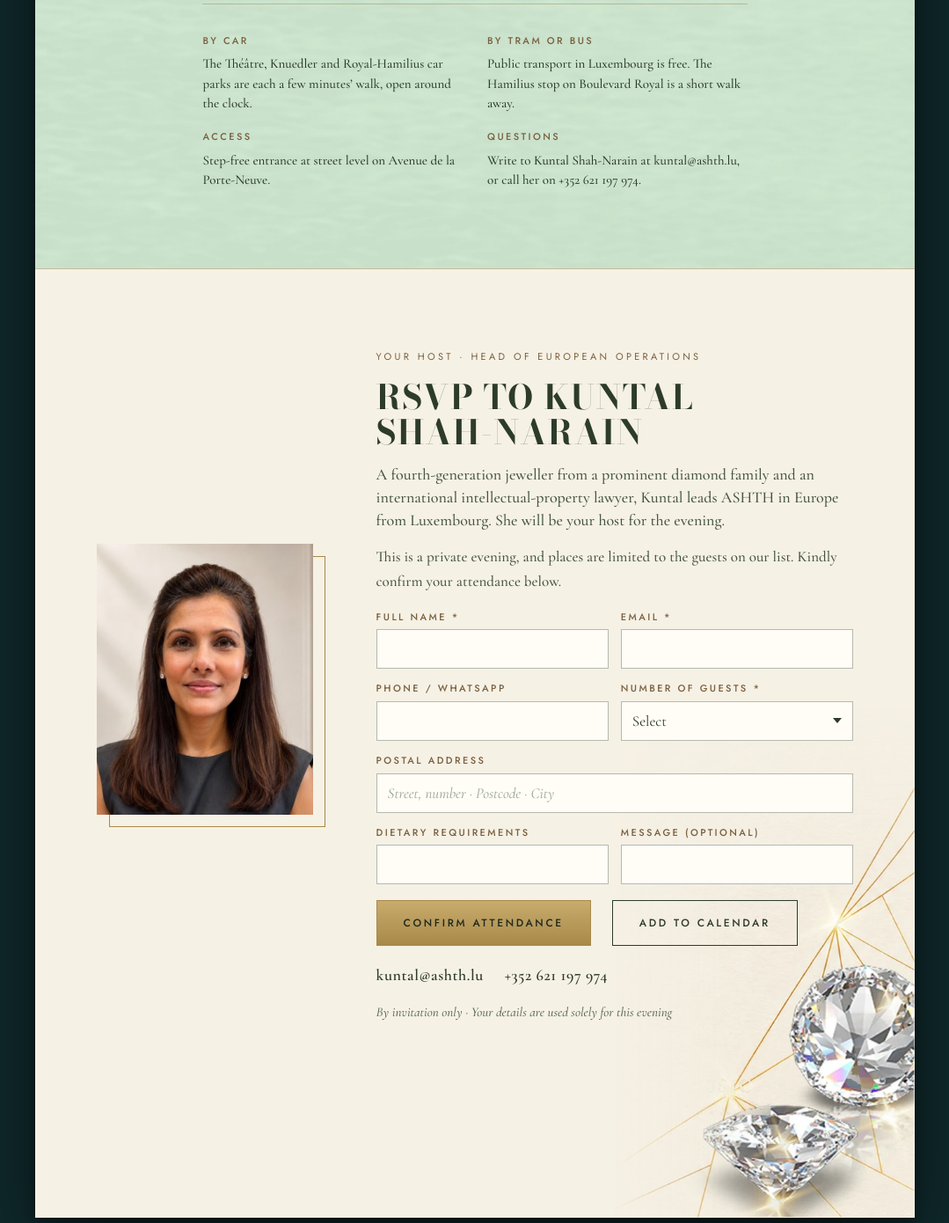
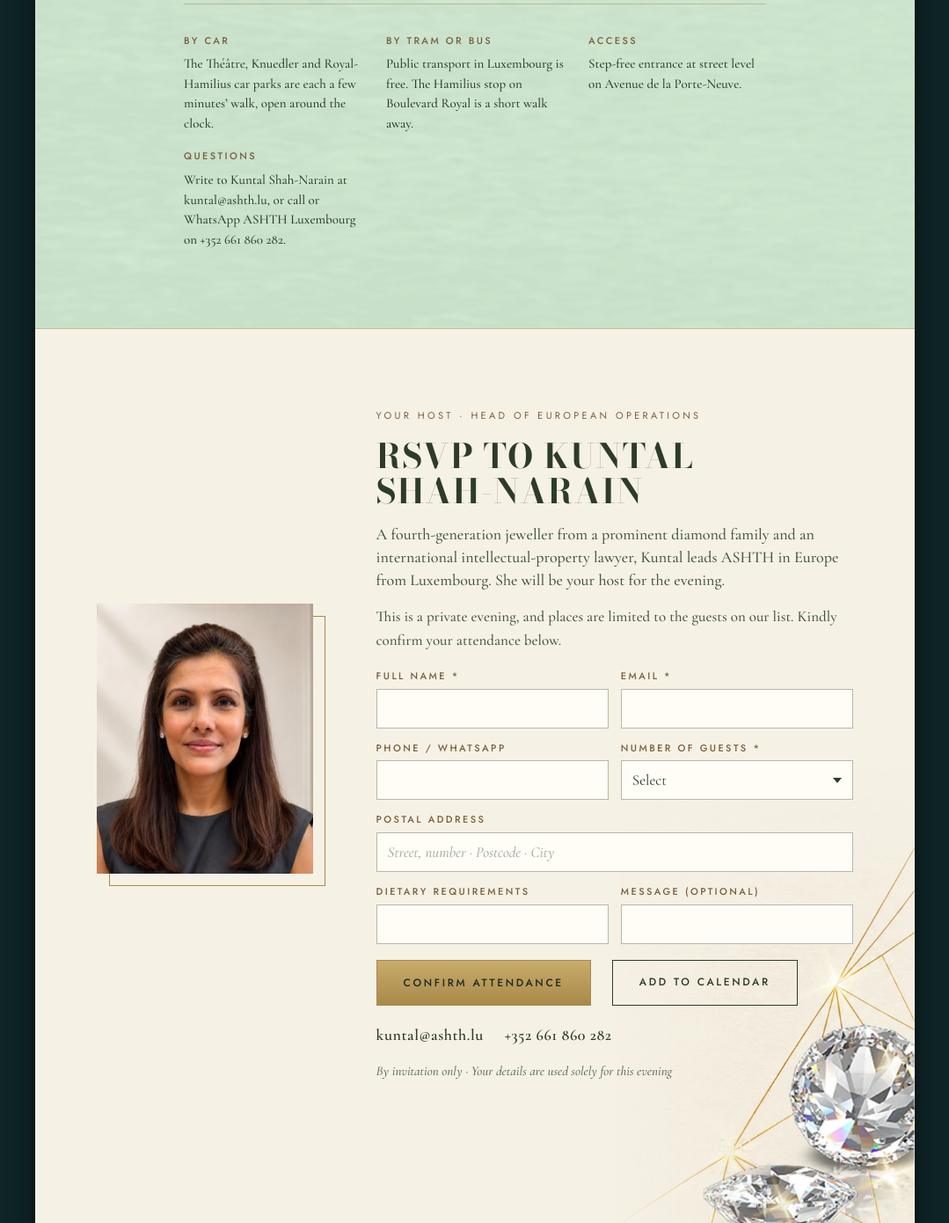
Before and after one commit to benzenoe/ashth.eu, a plain HTML site: page index.html in a window 1280 px wide. Shown: the part 2450-3840 px from the top of the page at 88% size, without its empty margins (100-1179 px from the left). Drawn offline with nearby package versions, Linux system fonts and the light colour scheme.

Commit message:
Contact: new ASHTH Luxembourg WhatsApp Business number +352 661 860 282 (tel, WhatsApp buttons, Questions line)
Co-Authored-By: Claude Opus 5.5 <noreply@anthropic.com>

```diff
--- a/index.html
+++ b/index.html
@@ -419,7 +419,7 @@ details.cal>summary::-webkit-details-marker{display:none}
         <div class="item"><b>By car</b><p>The Théâtre, Knuedler and Royal-Hamilius car parks are each a few minutes’ walk, open around the clock.</p></div>
         <div class="item"><b>By tram or bus</b><p>Public transport in Luxembourg is free. The Hamilius stop on Boulevard Royal is a short walk away.</p></div>
         <div class="item"><b>Access</b><p>Step-free entrance at street level on Avenue de la Porte-Neuve.</p></div>
-        <div class="item"><b>Questions</b><p>Write to Kuntal Shah-Narain at kuntal@ashth.lu, or call her on +352 621 197 974.</p></div>
+        <div class="item"><b>Questions</b><p>Write to Kuntal Shah-Narain at kuntal@ashth.lu, or call or WhatsApp ASHTH Luxembourg on +352 661 860 282.</p></div>
       </div>
     </div>
   </section>
@@ -464,7 +464,7 @@ details.cal>summary::-webkit-details-marker{display:none}
         </div>
         <div class="rsvp">
           <span class="contact">kuntal@ashth.lu</span>
-          <a class="contact" href="tel:+352621197974">+352 621 197 974</a>
+          <a class="contact" href="tel:+352661860282">+352 661 860 282</a>
         </div>
         <p class="fine">By invitation only · Your details are used solely for this evening</p>
       </div>
@@ -563,7 +563,7 @@ details.cal>summary::-webkit-details-marker{display:none}
 
 <div class="floating" aria-label="Quick actions">
   <a class="cal" href="ashth-luxembourg-launch.ics" download="ASHTH-Luxembourg-Launch.ics" aria-label="Add the Luxembourg Launch to your calendar"><svg viewBox="0 0 24 24" fill="none" stroke="currentColor" stroke-width="1.6" stroke-linecap="round" aria-hidden="true"><rect x="3" y="5" width="18" height="16" rx="1.5"/><path d="M3 10h18M8 3v4M16 3v4"/></svg></a>
-  <a class="wa" href="https://wa.me/352621197974?text=Hello%20Kuntal%2C%20I%20would%20be%20delighted%20to%20attend%20the%20ASHTH%20Luxembourg%20Launch%20on%20Thursday%203%20December.%0AName%3A%20%0ANumber%20of%20guests%3A%20" rel="noopener" aria-label="RSVP on WhatsApp" target="_blank"><svg viewBox="0 0 24 24" fill="currentColor" aria-hidden="true"><path d="M12 2a10 10 0 0 0-8.6 15.1L2 22l5-1.3A10 10 0 1 0 12 2zm0 1.8a8.2 8.2 0 1 1-4.2 15.3l-.3-.2-3 .8.8-2.9-.2-.3A8.2 8.2 0 0 1 12 3.8zm-3 4.4c-.2 0-.5.1-.8.4-.3.3-1 1-1 2.4s1 2.8 1.2 3c.1.2 2 3.1 4.9 4.3 2.4 1 2.9.8 3.4.7.5 0 1.7-.7 1.9-1.4.2-.7.2-1.2.2-1.4l-.5-.3-1.7-.8c-.2-.1-.4-.1-.6.1l-.8 1c-.1.2-.3.2-.5.1a6.7 6.7 0 0 1-3.3-2.9c-.3-.4 0-.5.3-1l.4-.6c.1-.2 0-.4 0-.5l-.8-1.8c-.2-.5-.4-.4-.6-.4H9z"/></svg></a>
+  <a class="wa" href="https://wa.me/352661860282?text=Hello%20Kuntal%2C%20I%20would%20be%20delighted%20to%20attend%20the%20ASHTH%20Luxembourg%20Launch%20on%20Thursday%203%20December.%0AName%3A%20%0ANumber%20of%20guests%3A%20" rel="noopener" aria-label="RSVP on WhatsApp" target="_blank"><svg viewBox="0 0 24 24" fill="currentColor" aria-hidden="true"><path d="M12 2a10 10 0 0 0-8.6 15.1L2 22l5-1.3A10 10 0 1 0 12 2zm0 1.8a8.2 8.2 0 1 1-4.2 15.3l-.3-.2-3 .8.8-2.9-.2-.3A8.2 8.2 0 0 1 12 3.8zm-3 4.4c-.2 0-.5.1-.8.4-.3.3-1 1-1 2.4s1 2.8 1.2 3c.1.2 2 3.1 4.9 4.3 2.4 1 2.9.8 3.4.7.5 0 1.7-.7 1.9-1.4.2-.7.2-1.2.2-1.4l-.5-.3-1.7-.8c-.2-.1-.4-.1-.6.1l-.8 1c-.1.2-.3.2-.5.1a6.7 6.7 0 0 1-3.3-2.9c-.3-.4 0-.5.3-1l.4-.6c.1-.2 0-.4 0-.5l-.8-1.8c-.2-.5-.4-.4-.6-.4H9z"/></svg></a>
 </div>
 
 <nav class="actionbar" id="actionbar" aria-label="Quick actions">
```
Also changed, not shown: about/index.html (+1 -1 lines).
